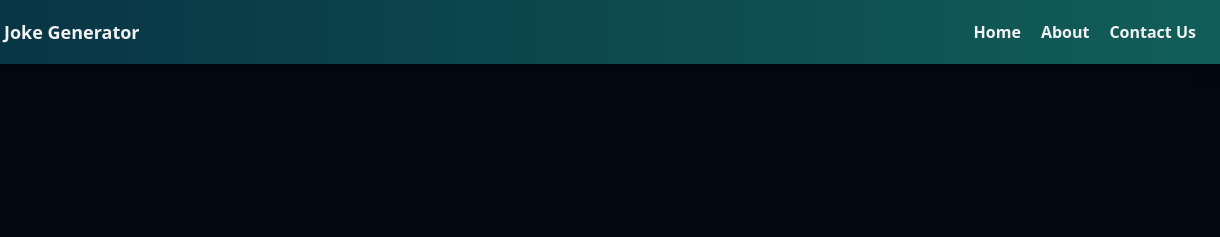
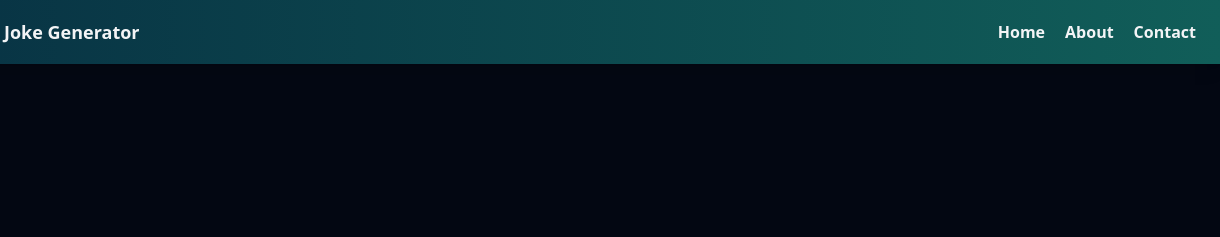
Before and after one commit to SpryzenAd/joke-api-task, a plain HTML site: page index.html in a window 1280 px wide. Shown: the top 237 px of the page, 60-1280 px from the left. Drawn offline with nearby package versions, Linux system fonts and the light colour scheme; no server answers.

Commit message:
Update index.html

```diff
--- a/index.html
+++ b/index.html
@@ -28,7 +28,7 @@
                     About
                 </a>
                 <a href="" class="py-4 px-2 text-gray-100 font-semibold hover:text-cyan-300 transition duration-300">
-                    Contact Us
+                    Contact
                 </a>
                </div>
 
```
